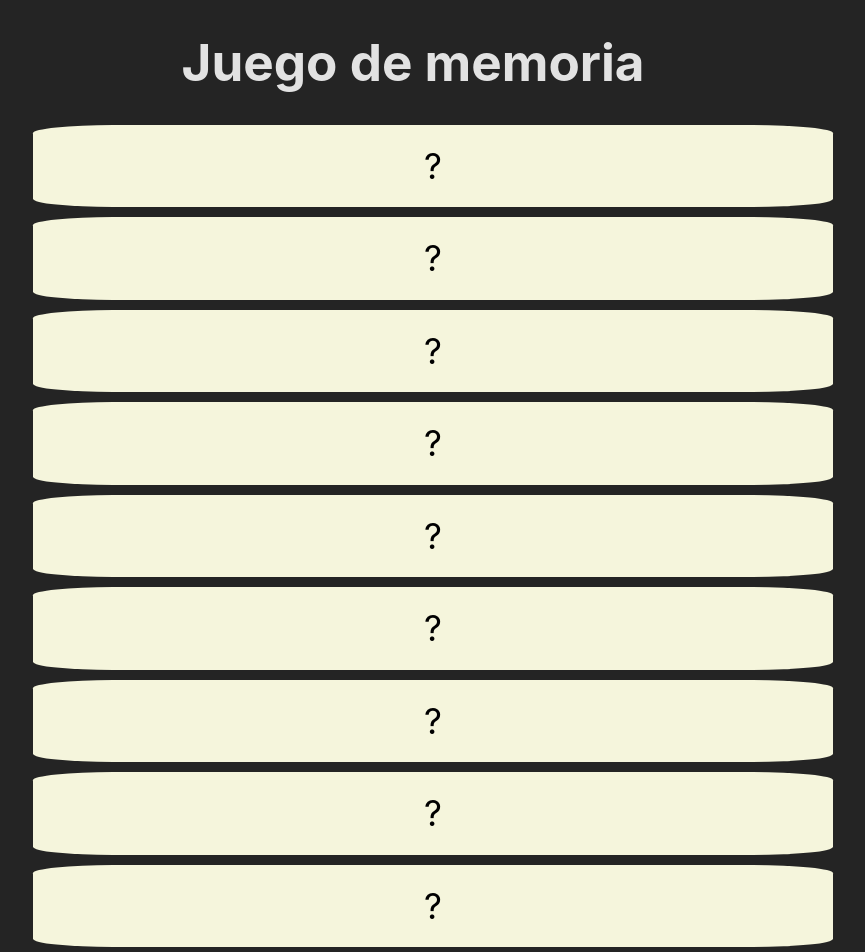
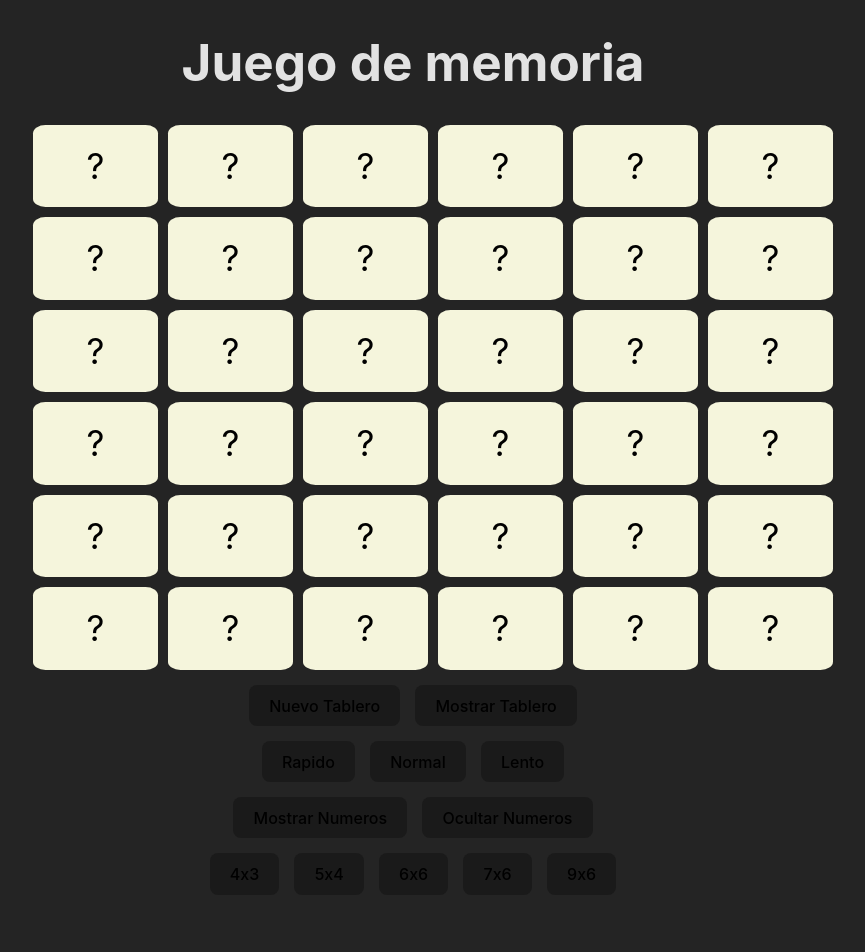
Before and after one commit to Puchinn/juego-de-memoria, a React (Vite) app: page / in a window 1280 px wide. Shown: the top 952 px of the page, without its empty margins (227-1092 px from the left). After the commit the page ends 903 px from the top, so only its background shows below. Built offline with nearby package versions, Linux system fonts and the light colour scheme.

Commit message:
actualizar componente

```diff
--- a/src/App.jsx
+++ b/src/App.jsx
@@ -1,10 +1,33 @@
 import { Tablero } from './components/Tablero'
 import { Winner } from './components/Winner'
 import { useJuegoContext } from './hooks/useJuegoContext'
+import { tamaños } from './js/consts'
 import './App.css'
 
+const claves = Object.keys(tamaños)
+
 function App() {
-  const { reiniciarJuego, mostrarTablero } = useJuegoContext()
+  const {
+    reiniciarJuego,
+    mostrarTablero,
+    actualizarVelocidad,
+    ocultarNumeros,
+    motrarNumeros,
+    actualizarTamaño,
+    nuevoTablero,
+  } = useJuegoContext()
+
+  const botones = claves.map((tamaño) => (
+    <button
+      onClick={() => {
+        actualizarTamaño(tamaño)
+        nuevoTablero(tamaños[tamaño].cartasUnicas)
+      }}
+      key={tamaño}
+    >
+      {tamaño}
+    </button>
+  ))
 
   return (
     <div>
@@ -17,6 +40,16 @@ function App() {
         <button onClick={mostrarTablero}>Mostrar Tablero</button>
       </div>
       <Winner />
+      <div className='botones'>
+        <button onClick={() => actualizarVelocidad('rapido')}>Rapido</button>
+        <button onClick={() => actualizarVelocidad('normal')}>Normal</button>
+        <button onClick={() => actualizarVelocidad('lento')}>Lento</button>
+      </div>
+      <div className='botones'>
+        <button onClick={motrarNumeros}>Mostrar Numeros</button>
+        <button onClick={ocultarNumeros}>Ocultar Numeros</button>
+      </div>
+      <div className='botones'>{botones}</div>
     </div>
   )
 }
--- a/src/components/Tablero.jsx
+++ b/src/components/Tablero.jsx
@@ -2,10 +2,10 @@ import { Tarjeta } from './Tarjeta'
 import { useJuegoContext } from '../hooks/useJuegoContext'
 
 export function Tablero() {
-  const { tablero } = useJuegoContext()
+  const { tablero, tamañoClase } = useJuegoContext()
 
   return (
-    <ul className='listaTarjetas'>
+    <ul className={`listaTarjetas t${tamañoClase}`}>
       {tablero.map((elemento, indice) => (
         <Tarjeta key={indice} indice={indice}>
           {elemento}
--- a/src/components/Tarjeta.jsx
+++ b/src/components/Tarjeta.jsx
@@ -1,21 +1,33 @@
 import { useJuegoContext } from '../hooks/useJuegoContext'
 
 export function Tarjeta({ indice, children }) {
-  const { handleClick, mostrarTarjeta } = useJuegoContext()
+  const { handleClick, mostrarTarjeta, claseVelocidad, mostrarNumeracion } =
+    useJuegoContext()
   const deberiaMostrar = mostrarTarjeta(indice)
 
   const seleccionarTarjeta = () => {
     handleClick(indice)
   }
 
+  const contenido =
+    mostrarNumeracion && deberiaMostrar
+      ? children
+      : mostrarNumeracion
+      ? indice
+      : deberiaMostrar
+      ? children
+      : '?'
+
   return (
     <li
       onClick={seleccionarTarjeta}
       className={`tarjeta ${
-        deberiaMostrar ? 'estaRevelada flip-in-ver-right' : 'flip-in-ver-left'
+        deberiaMostrar
+          ? 'estaRevelada flip-in-ver-right-' + claseVelocidad
+          : 'flip-in-ver-left-' + claseVelocidad
       }`}
     >
-      {deberiaMostrar ? children : '?'}
+      {contenido}
     </li>
   )
 }
```
